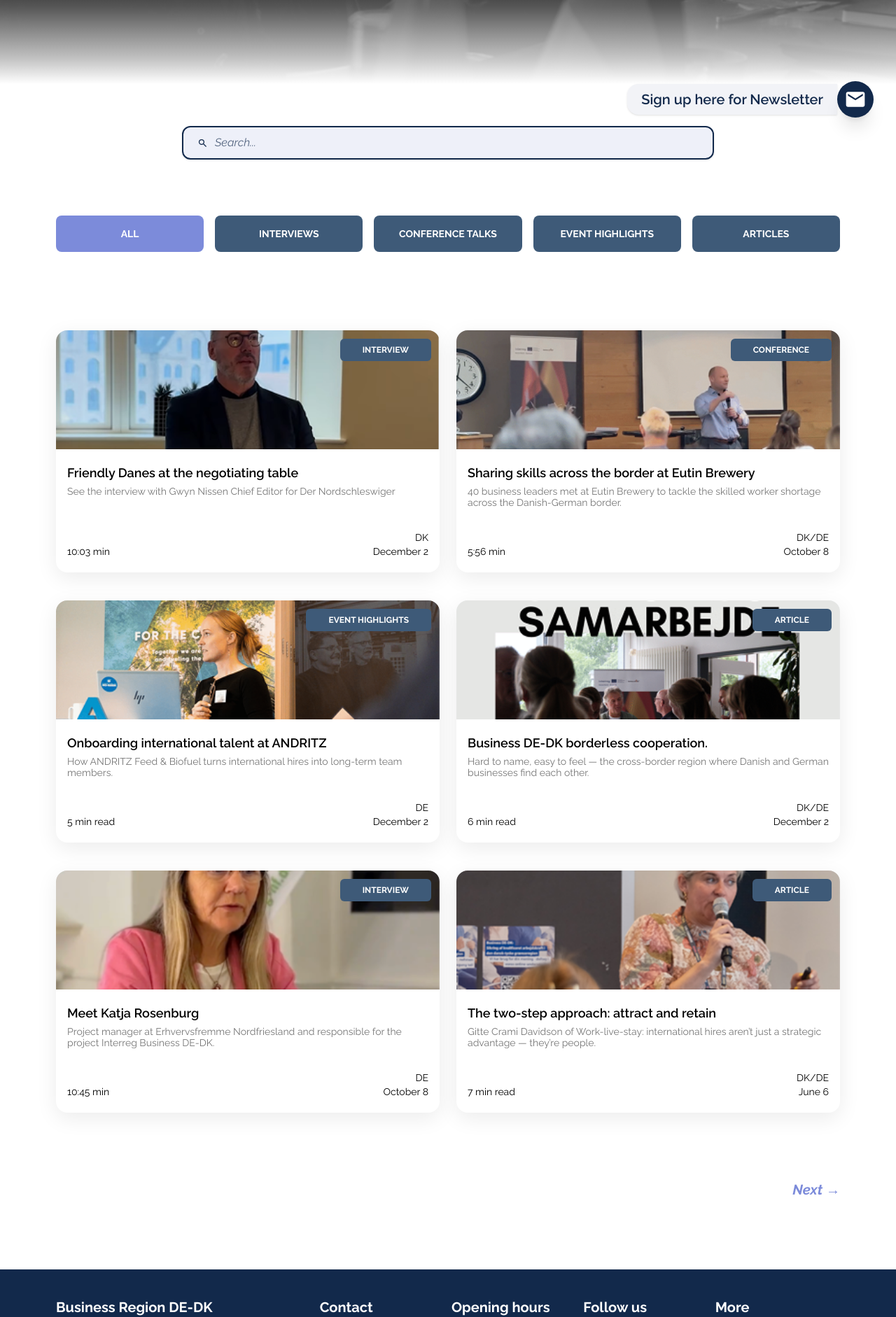
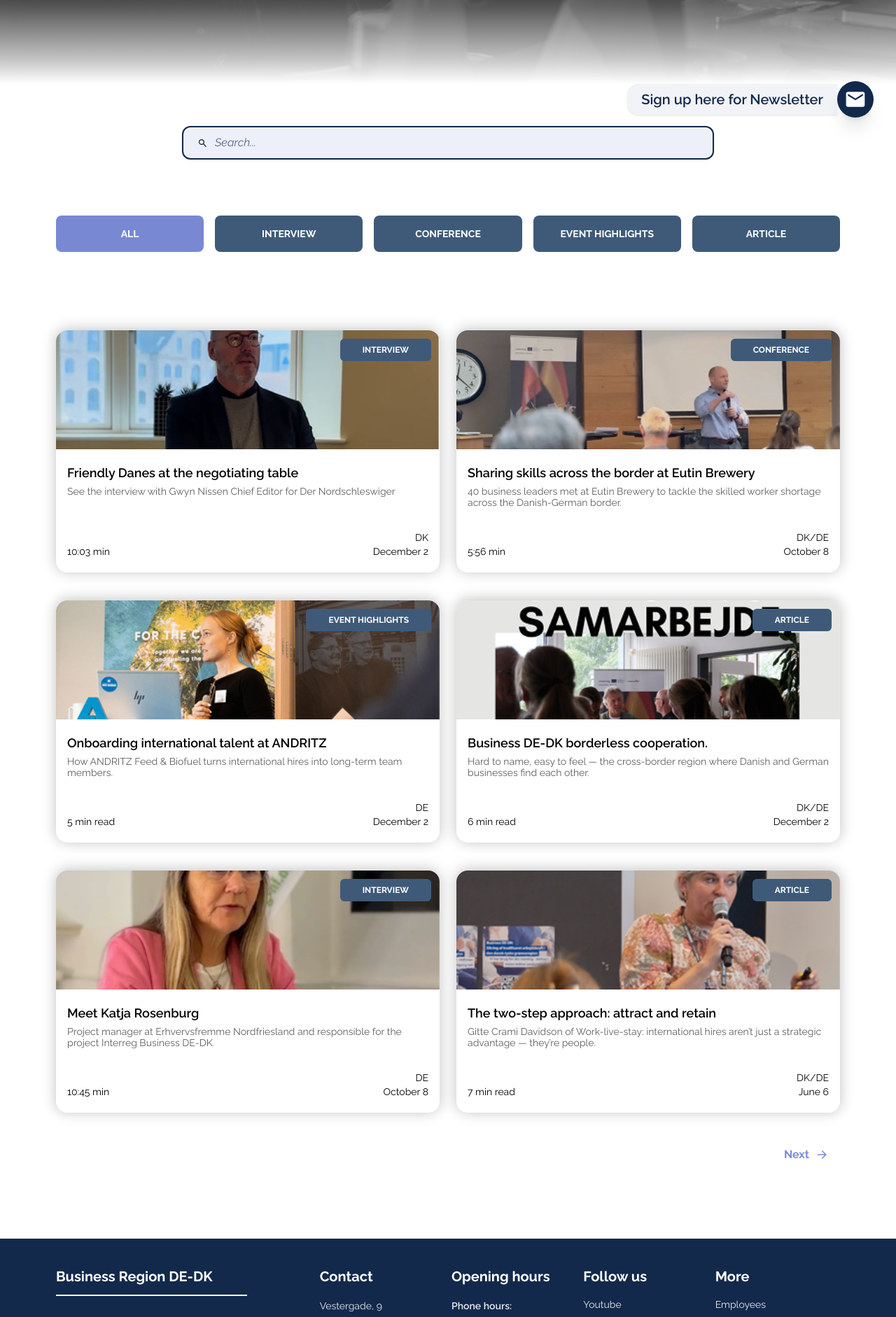
Before and after one commit to Patricia-P-G/Business-Region-Website, a Vue app: page /media in a window 1280 px wide. Shown: the part 600-2482 px from the top of the page at 70% size. Built offline with nearby package versions, Linux system fonts and the light colour scheme.

Commit message:
media channel latest changes

```diff
--- a/src/views/mediaComponents/MediaLibrary.vue
+++ b/src/views/mediaComponents/MediaLibrary.vue
@@ -1,87 +1,142 @@
 <template>
-  <section class="w-full bg-white py-10 sm:py-15">
+   <!-- Media Channel Section -->
+    <section class="w-full bg-white py-10 sm:py-15" aria-labelledby="media-title" aria-describedby="media-description" itemscope itemtype="https://schema.org/ItemList">
+
+        <!-- Right Space -->
         <div class="mx-auto px-5 xs:px-6 sm:px-8 lg:px-20 wide:px-20">
 
-      <div class="flex justify-center mb-10 sm:mb-20" role="search">
-        <label for="company-search" class="sr-only">Search companies</label>
+            <!-- Only for Screen Readers -->
+            <div class="sr-only">
+                <h2 id="media-title">Media, interviews, events, and articles</h2>
+                <p id="media-description">
+                    Browse interviews, conference talks, event highlights, and articles about Danish-German
+                    business cooperation.
+                </p>
+            </div>
 
+            <!-- Search Wrapper  -->
+            <div class="mb-10 flex justify-center sm:mb-20" role="search">
+
+                <!-- Only for Scren Readers -->
+                <label for="company-search" class="sr-only">
+                    Search media by title, company, or industry
+                </label>
+
+                <!-- Input Wrapper -->
                 <div class="flex h-12 w-full max-w-190 items-center rounded-xl border-2 border-primary bg-[#7988D221] px-5 shadow-sm">
+                    <!-- Icon Wrapper -->
                     <div class="flex items-baseline pr-2.5" aria-hidden="true">
-            <svg focusable="false" xmlns="http://www.w3.org/2000/svg" width="1em" height="1em" viewBox="0 0 24 24">
-              <path d="M0 0h24v24H0z" fill="none" />
-              <path fill="#12294b" d="M9.5 16q-2.725 0-4.612-1.888T3 9.5t1.888-4.612T9.5 3t4.613 1.888T16 9.5q0 1.1-.35 2.075T14.7 13.3l5.6 5.6q.275.275.275.7t-.275.7t-.7.275t-.7-.275l-5.6-5.6q-.75.6-1.725.95T9.5 16m0-2q1.875 0 3.188-1.312T14 9.5t-1.312-3.187T9.5 5T6.313 6.313T5 9.5t1.313 3.188T9.5 14"/>
+                        <!-- Magnifying Glass -->
+                        <svg focusable="false" xmlns="http://www.w3.org/2000/svg" width="1em" height="1em" viewBox="0 0 24 24" aria-hidden="true">
+                            <path d="M0 0h24v24H0z" fill="none" /><path fill="#12294b" d="M9.5 16q-2.725 0-4.612-1.888T3 9.5t1.888-4.612T9.5 3t4.613 1.888T16 9.5q0 1.1-.35 2.075T14.7 13.3l5.6 5.6q.275.275.275.7t-.275.7t-.7.275t-.7-.275l-5.6-5.6q-.75.6-1.725.95T9.5 16m0-2q1.875 0 3.188-1.312T14 9.5t-1.312-3.187T9.5 5T6.313 6.313T5 9.5t1.313 3.188T9.5 14"/>
                         </svg>
                     </div>
 
-          <input
-            id="company-search"
-            v-model="searchQuery"
-            type="search"
-            placeholder="Search..."
-            autocomplete="off"
-            aria-label="Search companies by name or industry"
+                    <!-- Input -->
+                    <input id="company-search" v-model="searchQuery" type="search" placeholder="Search..." autocomplete="off" aria-label="Search media by title, company, or industry"
                         class="w-full bg-transparent text-base italic text-primary outline-none placeholder:text-primary/70 focus:outline-none"
                     />
                 </div>
             </div>
 
-      <div class="pb-10 sm:pb-20 flex gap-3 overflow-x-auto no-scrollbar md:grid md:grid-cols-5 md:gap-4 -mx-5 px-5 xs:-mx-6 xs:px-6 sm:-mx-8 sm:px-8 lg:mx-0 lg:px-0">
-        <button
-          v-for="filter in filters"
-          :key="filter"
-          :class="[
-            'rounded-lg py-3 sm:py-4 px-5 sm:px-2 text-xs sm:text-sm font-bold uppercase text-white transition duration-200 whitespace-nowrap md:whitespace-normal flex-shrink-0 md:flex-shrink',
-            filter === activeFilter ? 'bg-[#7C8BDA]' : 'bg-[#3E5A78] hover:bg-[#3E5A78]/90'
-          ]"
-          @click="activeFilter = filter"
-        >
+            <!-- Filters Wrapper -->
+            <div class="-mx-5 flex gap-3 overflow-x-auto px-5 pb-10 sm:-mx-8 sm:px-8 sm:pb-20 xs:-mx-6 xs:px-6 md:grid md:grid-cols-5 md:gap-4 lg:mx-0 lg:px-0 no-scrollbar"
+                aria-label="Filter media content">
+
+                <!-- Filter Buttons -->
+                <button v-for="filter in filters" :key="filter" type="button" :aria-pressed="filter === activeFilter" :class="[
+                    'flex-shrink-0 cursor-pointer rounded-lg px-5 py-3 text-xs font-bold uppercase text-white transition duration-200 whitespace-nowrap focus:outline-none focus-visible:ring-2 focus-visible:ring-primary focus-visible:ring-offset-2 sm:px-2 sm:py-4 sm:text-sm md:flex-shrink md:whitespace-normal',
+                    filter === activeFilter ? 'bg-secondary' : 'bg-[#3E5A78] hover:bg-[#3E5A78]/90']" @click="activeFilter = filter">
                     {{ filter }}
                 </button>
             </div>
 
-      <div class="mt-8 grid grid-cols-[repeat(auto-fill,minmax(min(100%,400px),1fr))] gap-x-6 gap-y-10 justify-center">
+            <!-- Media Card Wrapper -->
+            <div id="media-card-list" class="mt-8 grid grid-cols-[repeat(auto-fill,minmax(min(100%,400px),1fr))] justify-center gap-x-6 gap-y-10"
+                aria-label="Media cards" aria-live="polite" role="list">
 
-        <article
-          v-for="(card, index) in cards"
-          :key="index"
-          class="w-full overflow-hidden rounded-2xl bg-white shadow-[0_8px_30px_rgb(0,0,0,0.08)] transition duration-300 hover:shadow-[0_8px_30px_rgb(0,0,0,0.16)] flex flex-col justify-between mx-auto"
-        >
+                <!-- Media Card Link -->
+                <router-link v-for="(card, index) in visibleCards" :key="index" :to="card.route || '#'" class="group mx-auto block h-full w-full rounded-2xl focus:outline-none focus-visible:ring-2 focus-visible:ring-primary focus-visible:ring-offset-2"
+                    :aria-label="`Read more about ${card.title}`" itemprop="url">
+
+                    <!-- Media Card-->
+                    <article class="flex h-full w-full flex-col justify-between overflow-hidden rounded-2xl bg-white shadow-[0px_-1.2px_20.23px_0px_rgba(0,0,0,0.25)] transition duration-300 hover:-translate-y-2 hover:shadow-[0_12px_35px_rgb(0,0,0,0.16)] motion-reduce:transition-none motion-reduce:hover:translate-y-0"
+                        itemscope itemtype="https://schema.org/Article">
+
+                        <!-- Media Card Thumbnail  -->
                         <div class="relative h-[170px] w-full overflow-hidden bg-slate-100">
-            <img :src="getImageUrl(card.imageName)" alt="" class="h-full w-full object-cover" />
 
-            <span class="absolute right-3 top-3 rounded-md bg-[#3E5A78] px-6 sm:px-8 py-2 text-xs font-bold uppercase text-white">
+                            <!-- Image -->
+                            <img :src="getImageUrl(card.imageName)" :alt="`${card.title} cover image`" class="h-full w-full object-cover"
+                                loading="lazy" itemprop="image"
+                            />
+
+                            <!-- Card Tag/Type (Right Side) -->
+                            <span class="absolute right-3 top-3 rounded-md bg-[#3E5A78] px-6 py-2 text-xs font-bold uppercase text-white sm:px-8"
+                                itemprop="articleSection">
                                 {{ card.type }}
                             </span>
                         </div>
 
-          <div class="px-4 py-5 flex flex-col justify-between flex-grow">
+                        <!-- Media Card Details Wrapper -->
+                        <div class="flex grow flex-col justify-between px-4 py-5">
                             <div>
-              <h3 class="text-base sm:text-lg font-semibold text-black line-clamp-2">
+                                <!-- Title -->
+                                <h3 class="line-clamp-2 text-base font-semibold text-black transition group-hover:text-primary sm:text-lg"
+                                    itemprop="headline">
                                     {{ card.title }}
                                 </h3>
 
-              <p class="mt-1 text-sm leading-4 text-[#777] line-clamp-2">
+                                <!-- Description -->
+                                <p class="mt-1 line-clamp-2 text-sm leading-4 text-[#5F5F5F]" itemprop="description">
                                     {{ card.description }}
                                 </p>
                             </div>
 
-            <div class="mt-6 sm:mt-8 flex justify-between text-sm text-black items-end">
-              <span>{{ card.durationOrRead }}</span>
+                            <!-- Media Micro Details (Bottom) -->
+                            <div class="mt-6 flex items-end justify-between text-sm text-black sm:mt-8">
+                                <!--Duration (Left) -->
+                                <span aria-label="Duration or reading time">
+                                    {{ card.durationOrRead }}
+                                </span>
 
+                                <!-- Right Details -->
                                 <span class="text-right">
-                {{ card.location }}
+                                    <!-- Location -->
+                                    <span aria-label="Location">{{ card.location }}</span>
                                     <br />
+                                    <!-- Time -->
+                                    <time :datetime="card.date" itemprop="datePublished">
                                         {{ card.date }}
+                                    </time>
                                 </span>
                             </div>
                         </div>
                     </article>
-
+                </router-link>
             </div>
 
-      <div class="mt-16 sm:mt-24 flex justify-end pb-10">
-        <button class="text-lg sm:text-xl font-bold italic text-[#7C8BDA] transition hover:opacity-70">
-          Next →
+            <!-- No Results -->
+            <p v-if="filteredCards.length === 0" role="status" aria-live="polite" class="mb-10 text-center text-sm text-primary">
+                No media items found.
+            </p>
+
+            <!-- Next Button Wrapper -->
+            <div class="mt-5 flex justify-end pb-10 sm:mt-10">
+
+                <!-- Next Button -->
+                <button type="button" @click="loadNextCards"
+                    class="group flex cursor-pointer items-center gap-2 rounded-md px-4 py-2 text-base font-bold text-[#7C8BDA] transition-all duration-300 hover:bg-[#7C8BDA]/10 hover:text-[#5c6cb3] focus:outline-none focus-visible:ring-2 focus-visible:ring-[#7C8BDA] disabled:cursor-not-allowed disabled:opacity-30 disabled:hover:bg-transparent disabled:hover:text-[#7C8BDA]"
+                    aria-label="Load more media cards"
+                    aria-controls="media-card-list">
+
+                    <span>Next</span>
+
+                    <!-- Arrow -->
+                    <svg xmlns="http://www.w3.org/2000/svg" class="h-5 w-5 transition-transform duration-300 group-hover:translate-x-1 motion-reduce:transition-none" viewBox="0 0 24 24"
+                        aria-hidden="true" focusable="false"><path d="M0 0h24v24H0z" fill="none" /><path fill="none" stroke="currentColor" stroke-linecap="round"
+                        stroke-linejoin="round" stroke-width="2" d="M5 12h14m-6 6l6-6m-6-6l6 6"/>
+                    </svg>
                 </button>
             </div>
         </div>
@@ -89,82 +144,133 @@
 </template>
 
 <script setup>
-import { ref } from 'vue';
+import { ref, computed, watch } from "vue";
 
-const searchQuery = ref('');
-const activeFilter = ref('All');
+const searchQuery = ref("");
+const activeFilter = ref("All");
+const currentPage = ref(1);
+const itemsPerPage = 6;
 
-const filters = ['All', 'Interviews', 'Conference Talks', 'Event Highlights', 'Articles'];
+const filters = ["All", "Interview", "Conference", "Event Highlights", "Article"];
 
+// Thumbnail Pictures
 const getImageUrl = (name) => {
   return new URL(`/src/assets/media/${name}`, import.meta.url).href;
 };
 
+// Cards
 const cards = ref([
   {
-    title: 'Friendly Danes at the negotiating table',
-    description: 'See the interview with Gwyn Nissen Chief Editor for Der Nordschleswiger',
-    type: 'Interview',
-    imageName: 'card1.png',
-    durationOrRead: '10:03 min',
-    location: 'DK',
-    date: 'December 2'
+    title: "Friendly Danes at the negotiating table",
+    description: "See the interview with Gwyn Nissen Chief Editor for Der Nordschleswiger",
+    type: "Interview",
+    imageName: "card1.png",
+    durationOrRead: "10:03 min",
+    location: "DK",
+    date: "December 2",
   },
   {
-    title: 'Sharing skills across the border at Eutin Brewery',
-    description: '40 business leaders met at Eutin Brewery to tackle the skilled worker shortage across the Danish-German border.',
-    type: 'Conference',
-    imageName: 'card2.png',
-    durationOrRead: '5:56 min',
-    location: 'DK/DE',
-    date: 'October 8'
+    title: "Sharing skills across the border at Eutin Brewery",
+    description:
+      "40 business leaders met at Eutin Brewery to tackle the skilled worker shortage across the Danish-German border.",
+    type: "Conference",
+    imageName: "card2.png",
+    durationOrRead: "5:56 min",
+    location: "DK/DE",
+    date: "October 8",
   },
   {
-    title: 'Onboarding international talent at ANDRITZ',
-    description: 'How ANDRITZ Feed & Biofuel turns international hires into long-term team members.',
-    type: 'Event Highlights',
-    imageName: 'card3.png',
-    durationOrRead: '5 min read',
-    location: 'DE',
-    date: 'December 2'
+    title: "Onboarding international talent at ANDRITZ",
+    description:
+      "How ANDRITZ Feed & Biofuel turns international hires into long-term team members.",
+    type: "Event Highlights",
+    imageName: "card3.png",
+    durationOrRead: "5 min read",
+    location: "DE",
+    date: "December 2",
   },
   {
-    title: 'Business DE-DK borderless cooperation.',
-    description: 'Hard to name, easy to feel — the cross-border region where Danish and German businesses find each other.',
-    type: 'Article',
-    imageName: 'card4.png',
-    durationOrRead: '6 min read',
-    location: 'DK/DE',
-    date: 'December 2'
+    title: "Business DE-DK borderless cooperation.",
+    description:
+      "Hard to name, easy to feel — the cross-border region where Danish and German businesses find each other.",
+    type: "Article",
+    imageName: "card4.png",
+    durationOrRead: "6 min read",
+    location: "DK/DE",
+    date: "December 2",
   },
   {
-    title: 'Meet Katja Rosenburg',
-    description: 'Project manager at Erhvervsfremme Nordfriesland and responsible for the project Interreg Business DE-DK.',
-    type: 'Interview',
-    imageName: 'card5.png',
-    durationOrRead: '10:45 min',
-    location: 'DE',
-    date: 'October 8'
+    title: "Meet Katja Rosenburg",
+    description:
+      "Project manager at Erhvervsfremme Nordfriesland and responsible for the project Interreg Business DE-DK.",
+    type: "Interview",
+    imageName: "card5.png",
+    durationOrRead: "10:45 min",
+    location: "DE",
+    date: "October 8",
+    route: "/media/friendly-danes",
   },
   {
-    title: 'The two-step approach: attract and retain',
-    description: 'Gitte Crami Davidson of Work-live-stay: international hires aren’t just a strategic advantage — they’re people.',
-    type: 'Article',
-    imageName: 'card6.png',
-    durationOrRead: '7 min read',
-    location: 'DK/DE',
-    date: 'June 6'
-  }
+    title: "The two-step approach: attract and retain",
+    description:
+      "Gitte Crami Davidson of Work-live-stay: international hires aren’t just a strategic advantage — they’re people.",
+    type: "Article",
+    imageName: "card6.png",
+    durationOrRead: "7 min read",
+    location: "DK/DE",
+    date: "June 6",
+  },
 ]);
+
+const filteredCards = computed(() => {
+  const query = searchQuery.value.toLowerCase().trim();
+
+  return cards.value.filter((card) => {
+    const searchableText = `
+      ${card.title}
+      ${card.description}
+      ${card.type}
+      ${card.location}
+      ${card.durationOrRead}
+      ${card.date}
+    `.toLowerCase();
+
+    const matchesSearch = searchableText.includes(query);
+
+    const matchesFilter =
+      activeFilter.value === "All" || card.type === activeFilter.value;
+
+    return matchesSearch && matchesFilter;
+  });
+});
+
+const visibleCards = computed(() => {
+  const end = currentPage.value * itemsPerPage;
+  return filteredCards.value.slice(0, end);
+});
+
+const hasMoreCards = computed(() => {
+  return visibleCards.value.length < filteredCards.value.length;
+});
+
+const loadNextCards = () => {
+  if (!hasMoreCards.value) return;
+
+  currentPage.value++;
+};
+
+watch([searchQuery, activeFilter], () => {
+  currentPage.value = 1;
+});
 </script>
 
 <style scoped>
-/* Ascunde bara de scroll pe mobile pentru zona de filtre, păstrând funcționalitatea glisării */
 .no-scrollbar::-webkit-scrollbar {
   display: none;
 }
+
 .no-scrollbar {
-  -ms-overflow-style: none;  /* IE and Edge */
-  scrollbar-width: none;  /* Firefox */
+  -ms-overflow-style: none;
+  scrollbar-width: none;
 }
 </style>
```
Also changed, not shown: src/views/MediaView.vue (+4 -7 lines). Lines whose indentation alone changed are shown as unchanged.
